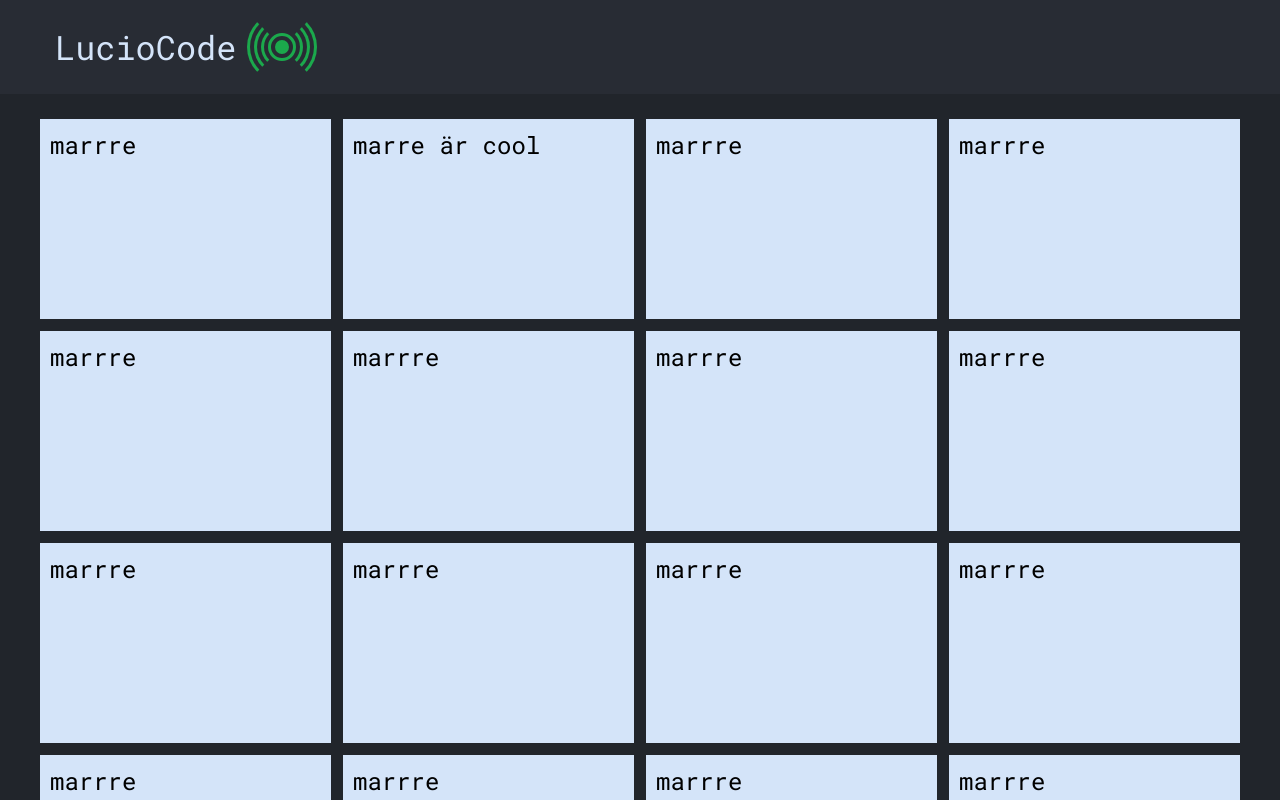
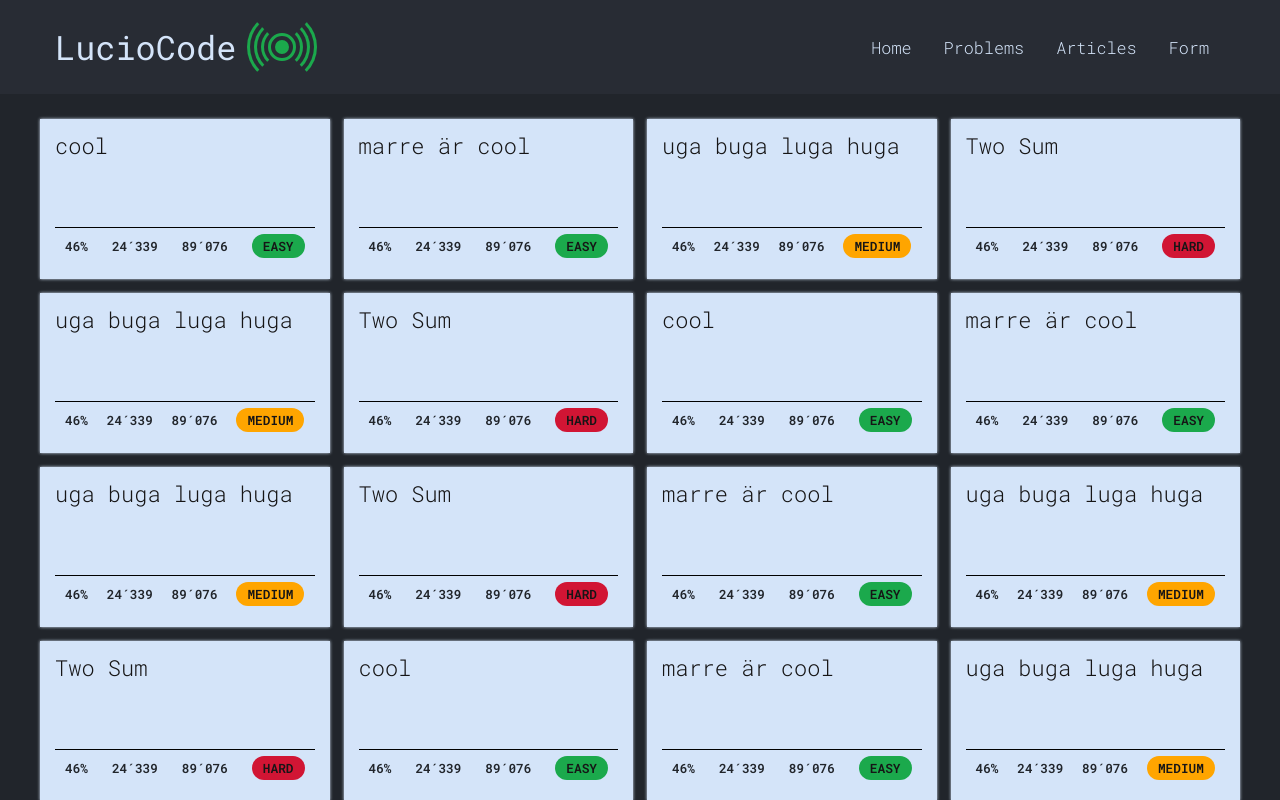
Before and after one commit to imMatheus/lucio, a React (Create React App) app: page /problems in a window 1280 px wide. Shown: the top 800 px of the page. Built offline with nearby package versions, Linux system fonts and the light colour scheme.

Commit message:
🔗 added routes, fixed navbar, made form dynamic
Co-authored-by: imMatheus2 <imMatheus2@users.noreply.github.com>

```diff
--- a/src/App.js
+++ b/src/App.js
@@ -1,33 +1,27 @@
-import { BrowserRouter as Router, Switch, Route, Link } from 'react-router-dom'
+import { BrowserRouter as Router, Switch, Route } from 'react-router-dom'
 import Form from './components/Form'
 import HomePage from './components/HomePage'
 import ProblemsPage from './components/problemspage/ProblemsPage'
 import './global.css'
 import Navbar from './components/navbar/Navbar'
-
+import { problems } from './problems/problems'
 function App() {
+    console.log(problems)
     return (
         <div className='App'>
             {/* Lucio to the moon 🚀🌙 */}
             <Router>
+                <Navbar />
                 <Switch>
                     <Route exact path='/'>
-                        <div className='comp-nav'>
-                            <Navbar />
-                            <HomePage />
-                        </div>
+                        <HomePage />
                     </Route>
-                    <Route exact path='/problems'>
-                        <div className='comp-nav'>
-                            <Navbar />
-                            <ProblemsPage />
-                        </div>
+                    <Route exact path='/problems' component={ProblemsPage} />
+                    <Route exact path='/form'>
+                        <Form problem={problems[1]} />
                     </Route>
-                    <Route exact path='/form'>
-                        <div className='comp-nav'>
-                            <Navbar />
-                            <Form />
-                        </div>
+                    <Route>
+                        <h6>404</h6>
                     </Route>
                 </Switch>
             </Router>
--- a/src/components/Form.jsx
+++ b/src/components/Form.jsx
@@ -2,7 +2,7 @@ import React, { useRef, useState } from 'react'
 import Question from './form/Question'
 import Monako from './form/Monako'
 // import WebFrame from './form/WebFrame'
-const Form = () => {
+const Form = ({ problem }) => {
     const resizebarRef = useRef(null)
     const questionRef = useRef(null)
     const editorRef = useRef(null)
@@ -12,7 +12,7 @@ const Form = () => {
 
     let isDraging = false
 
-    const mouseDownHandler = (e) => {
+    const mouseDownHandler = () => {
         isDraging = true
     }
 
@@ -35,7 +35,7 @@ const Form = () => {
 
     return (
         <div className='form'>
-            <Question qref={questionRef} />
+            <Question qref={questionRef} problem={problem} />
             {/* <WebFrame code={currentCode} fref={frameRef} /> */}
             <div ref={resizebarRef} className='resizebar' onMouseDown={mouseDownHandler}>
                 <div className='dots'>
--- a/src/components/form/Question.jsx
+++ b/src/components/form/Question.jsx
@@ -2,13 +2,22 @@ import React from 'react'
 import ThumbUpSharpIcon from '@material-ui/icons/ThumbUpSharp'
 import FavoriteBorderSharpIcon from '@material-ui/icons/FavoriteBorderSharp'
 import ShareSharpIcon from '@material-ui/icons/ShareSharp'
-const Question = ({ qref }) => {
+const Question = ({ qref, problem }) => {
+    console.log(problem)
+    let description = problem.problemDescription
+    let constrains = problem.constrains
+    let difficulty = problem.difficulty
+    let problemName = problem.problemName
+    let inputFormat = problem.inputFormat
+    let testCases = problem.sampleCases
+    console.log(testCases)
+
     return (
         <div className='question' ref={qref}>
             <div className='header'>
-                <div className='title'>1.Two Sum</div>
+                {problemName && <div className='title'>{problemName}</div>}
                 <div className='info'>
-                    <div className='info-div easy'>Easy</div>
+                    {difficulty && <div className='info-div easy'>{difficulty}</div>}
                     <div className='info-div'>
                         <ThumbUpSharpIcon /> 20678
                     </div>
@@ -24,21 +33,21 @@ const Question = ({ qref }) => {
             </div>
             <div className='content'>
                 <div className='content-subpart'>
-                    <div className='bold'>Problem descripsion</div>
-                    <p>
-                        Lorem ipsum dolor sit amet consectetur adipisicing elit. Rem harum hic quis cupiditate dolores
-                        possimus <span className='variable'>n</span> nobis magnam nihil ab.
-                        <p className='bulletpoint'>
-                            <span className='variable'>T</span> is a string
-                        </p>
-                        <p className='bulletpoint'>
-                            <span className='variable'>T</span> is a string
-                        </p>
-                        magni vero eligendi tempora distinctio doloremque? Perspiciatis eum ex odio voluptatem.
-                    </p>
+                    {description && (
+                        <>
+                            <div className='bold'>Problem descripsion</div>
+                            <p>{description}</p>
+                        </>
+                    )}
                 </div>
                 <div className='content-subpart'>
-                    <div className='bold'>Input format</div>
+                    {inputFormat && (
+                        <>
+                            <div className='bold'>Input format</div>
+                            <p>{inputFormat}</p>
+                        </>
+                    )}
+                    {/* <div className='bold'>Input format</div>
                     <p>
                         The first line contains number of testcases <span className='variable'>T</span>. The
                         <span className='variable'>2*T</span>subsequent lines each describe a test case over
@@ -46,22 +55,72 @@ const Question = ({ qref }) => {
                         space-separated integers, <span className='variable'>N</span> , <span className='variable'>A</span>,
                         and <span className='variable'>B</span>, respectively. The second contains{' '}
                         <span className='variable'>S</span> (the string Greg wishes to build).
-                    </p>
+                    </p> */}
                 </div>
                 <div className='content-subpart'>
-                    <div className='bold'>Constrains</div>
-                    <p className='bulletpoint'>
-                        <span className='variable'>T</span> is a string
-                    </p>
-                    <p className='bulletpoint'>
-                        <span className='variable'>W</span> is a integer
-                    </p>
-                    <p className='bulletpoint'>
-                        <span className='variable'>S</span>is composed of lowercase letters only.
-                    </p>
+                    {constrains && (
+                        <>
+                            <div className='bold'>Constrains</div>
+                            <div>
+                                {constrains.map((constrain) => (
+                                    <p className='bulletpoint'>{constrain}</p>
+                                ))}
+                            </div>
+                        </>
+                    )}
                 </div>
 
-                <div className='content-subpart'>
+                {/* do we have testCase? */}
+                {testCases &&
+                    // render it
+                    testCases.map(
+                        (testCase) => (
+                            <>
+                                {testCase.input && (
+                                    <div className='content-subpart'>
+                                        <div className='bold'>Sample inputs</div>
+                                        <div className='inputs'>
+                                            {testCase.input.map((input) => (
+                                                <div>{input.toString()}</div>
+                                            ))}
+                                        </div>
+                                    </div>
+                                )}
+                                {testCase.output && (
+                                    <div className='content-subpart'>
+                                        <div className='bold'>Sample output</div>
+                                        <div className='inputs'>
+                                            {testCase.output.map((output) => (
+                                                <div>{output.toString()}</div>
+                                            ))}
+                                        </div>
+                                    </div>
+                                )}
+                                {testCase.explanation && (
+                                    <div className='content-subpart'>
+                                        <div className='bold'>Explanations</div>
+                                        <p>{testCase.explanation.toString()}</p>
+                                    </div>
+                                )}
+                            </>
+                        )
+                        // do we have an input for it?
+                        // testCase.input && (
+                        //     // render it
+
+                        //     <div className='content-subpart'>
+                        //         <div className='bold'>hallo inputs</div>
+                        //         <div className='inputs'>
+                        //             {console.log(testCase.input)}
+                        //             {testCase.input.map((input) => (
+                        //                 <div>{input}</div>
+                        //             ))}
+                        //         </div>
+                        //     </div>
+                        // )
+                    )}
+
+                {/* <div className='content-subpart'>
                     <div className='bold'>Sample inputs</div>
                     <div className='inputs'>
                         <div>9</div>
@@ -73,27 +132,7 @@ const Question = ({ qref }) => {
                     <div className='inputs'>
                         <div>3</div>
                     </div>
-                </div>
-                <div className='content-subpart'>
-                    <div className='bold'>Explanations</div>
-                    <p>
-                        She can make the password strong by adding characters, for example, $hk, turning the password into
-                        Ab1$hk which is strong. characters aren't enough since the length must be at least .
-                    </p>
-                </div>
-                <div className='content-subpart'>
-                    <div className='bold'>Sample inputs</div>
-                    <div className='inputs'>
-                        <div>9</div>
-                        <div>LucioCode</div>
-                    </div>
-                </div>
-                <div className='content-subpart'>
-                    <div className='bold'>Sample output</div>
-                    <div className='inputs'>
-                        <div>3</div>
-                    </div>
-                </div>
+                </div> */}
             </div>
         </div>
     )
--- a/src/components/navbar/Navbar.jsx
+++ b/src/components/navbar/Navbar.jsx
@@ -1,6 +1,8 @@
+import { Link } from 'react-router-dom'
 const Navbar = () => {
     return (
         <div className='navbar'>
+            <Link exact to='/'>
                 <div className='logo'>
                     <h2>LucioCode</h2>
                     <div className='logo-icon'>
@@ -11,6 +13,21 @@ const Navbar = () => {
                         <div className='circle-line'></div>
                     </div>
                 </div>
+            </Link>
+            <div className='navbar-content'>
+                <Link exact to='/'>
+                    <div className='navbar-content-item'>Home</div>
+                </Link>
+                <Link exact to='/problems'>
+                    <div className='navbar-content-item'>Problems</div>
+                </Link>
+                <Link exact to='/acrticles'>
+                    <div className='navbar-content-item'>Articles</div>
+                </Link>
+                <Link exact to='/form'>
+                    <div className='navbar-content-item'>Form</div>
+                </Link>
+            </div>
         </div>
     )
 }
--- a/src/components/navbar/navbar.scss
+++ b/src/components/navbar/navbar.scss
@@ -1,12 +1,17 @@
 .navbar {
+    text-decoration: none;
     padding: 12px 55px;
     background: var(--main-bg);
     display: flex;
     justify-content: space-between;
     font-family: var(--font-family);
 
+    // removing underline for the links
+    & a {
+        text-decoration: none;
+    }
     & .logo {
-        // background: tomato;
+        cursor: pointer;
         font-size: 2.1rem;
         display: flex;
         align-items: center;
@@ -72,4 +77,23 @@
             }
         }
     }
+
+    &-content {
+        display: flex;
+        // width: 400px;
+        place-items: center;
+        // justify-items: center;
+
+        &-item {
+            cursor: pointer;
+            margin: 0 6px;
+            padding: 4px 10px;
+            display: inline-flex;
+            place-items: center;
+            color: var(--bold-color);
+            // font-size: var(--variable-fontsize);
+            font-size: 1.05rem;
+            font-weight: 300;
+        }
+    }
 }
--- a/src/components/problemspage/ProblemsPage.jsx
+++ b/src/components/problemspage/ProblemsPage.jsx
@@ -1,57 +1,74 @@
 import React from 'react'
-import Navbar from '../navbar/Navbar'
+import { Link } from 'react-router-dom'
+let currentPath = ''
 
-const ProblemsPage = () => {
+const ProblemsPage = ({ match }) => {
+    currentPath = match.path
+    console.log(match)
     return (
         <>
-            {/* <Navbar /> */}
             <div className='problems'>
-                <ProblemCard />
-                <ProblemCard name='marre är cool' />
-                <ProblemCard />
-                <ProblemCard />
-                <ProblemCard />
-                <ProblemCard />
-                <ProblemCard />
-                <ProblemCard />
-                <ProblemCard />
-                <ProblemCard />
-                <ProblemCard />
-                <ProblemCard />
-                <ProblemCard />
-                <ProblemCard />
-                <ProblemCard />
-                <ProblemCard />
-                <ProblemCard />
-                <ProblemCard />
-                <ProblemCard />
-                <ProblemCard />
-                <ProblemCard />
-                <ProblemCard />
-                <ProblemCard />
-                <ProblemCard />
-                <ProblemCard />
-                <ProblemCard />
-                <ProblemCard />
-                <ProblemCard />
-                <ProblemCard />
-                <ProblemCard />
-                <ProblemCard />
-                <ProblemCard />
-                <ProblemCard />
-                <ProblemCard />
-                <ProblemCard />
-                <ProblemCard />
+                <ProblemCard diff='easy' name=' cool' />
+                <ProblemCard diff='easy' name='marre är cool' />
+                <ProblemCard diff='medium' name=' uga buga luga huga' />
+                <ProblemCard diff='hard' />
+
+                <ProblemCard diff='medium' name=' uga buga luga huga' />
+                <ProblemCard diff='hard' />
+                <ProblemCard diff='easy' name=' cool' />
+                <ProblemCard diff='easy' name='marre är cool' />
+                <ProblemCard diff='medium' name=' uga buga luga huga' />
+                <ProblemCard diff='hard' />
+
+                <ProblemCard diff='easy' name='marre är cool' />
+                <ProblemCard diff='medium' name=' uga buga luga huga' />
+                <ProblemCard diff='hard' />
+                <ProblemCard diff='easy' name=' cool' />
+                <ProblemCard diff='easy' name='marre är cool' />
+                <ProblemCard diff='medium' name=' uga buga luga huga' />
+                <ProblemCard diff='hard' />
+                <ProblemCard diff='easy' name=' cool' />
+                <ProblemCard diff='easy' name='marre är cool' />
+                <ProblemCard diff='medium' name=' uga buga luga huga' />
+                <ProblemCard diff='hard' />
+                <ProblemCard diff='easy' name=' cool' />
+                <ProblemCard diff='easy' name='marre är cool' />
+                <ProblemCard diff='medium' name=' uga buga luga huga' />
+                <ProblemCard diff='hard' />
             </div>
         </>
     )
 }
 
-const ProblemCard = ({ name }) => {
+const ProblemCard = ({ name, diff }) => {
+    // taking the name then making into one word and changing the first letter
+    // of each word to uppercase
+    let dummy = name
+        ?.split(' ')
+        .filter((word) => word !== '')
+        .map((word) => word.charAt(0).toUpperCase() + word.slice(1))
+        .join('')
+
+    let path = dummy || 'noMatch'
     return (
-        <div className='problemcard'>
-            <div className='header'>{name ? name : 'marrre '}</div>
-        </div>
+        // changing to path to path appended to the currentPath
+        <Link to={`${currentPath}/${path}`}>
+            <div className='problemcard'>
+                <div className='header'>{name ? name : 'Two Sum'}</div>
+                <div className='metadata'>
+                    <span>46%</span>
+                    <span>24´339</span>
+                    <span>89´076</span>
+                    <div
+                        className={
+                            diff === 'easy' ? 'difficulty easy' : diff === 'medium' ? 'difficulty medium' : 'difficulty hard'
+                        }
+                    >
+                        {diff}
+                    </div>
+                </div>
+            </div>
+        </Link>
     )
 }
 
--- a/src/components/problemspage/problems.scss
+++ b/src/components/problemspage/problems.scss
@@ -4,16 +4,65 @@
     padding: 25px 40px;
     display: grid;
     grid-template-columns: repeat(auto-fit, minmax(280px, 1fr));
-    row-gap: 12px;
-    column-gap: 12px;
+    row-gap: 14px;
+    column-gap: 14px;
     font-family: var(--font-family);
     & .problemcard {
+        cursor: pointer;
         background: var(--bold-color);
-        min-height: 200px;
-        padding: 10px;
+        min-height: 160px;
+        padding: 15px;
+        position: relative;
+        display: flex;
+        flex-direction: column;
+        box-shadow: 0px 0px 3px var(--bold-color);
+
+        &:hover {
+            & .header {
+                color: var(--color-success);
+            }
+        }
 
         & .header {
-            font-size: 24px;
+            transition: color 100ms;
+            font-size: 22px;
+            line-height: 1.1;
+            font-weight: 300;
+            // justify-self: flex-start;
+        }
+
+        & .metadata {
+            color: var(--bg);
+            border-top: solid 1px black;
+            font-size: 0.8rem;
+            margin-top: auto;
+            font-weight: 600;
+            display: flex;
+            flex-wrap: wrap;
+            align-items: center;
+            padding: 6px 10px;
+            justify-content: space-between;
+
+            & .difficulty {
+                display: inline-block;
+                padding: 4px 11px;
+                border-radius: 20px;
+                color: var(--resize-bg);
+                text-transform: uppercase;
+
+                background: var(--color-success);
+
+                // clases to change the background color depending on the difficulty
+                &.easy {
+                    background: var(--color-success);
+                }
+                &.medium {
+                    background: orange;
+                }
+                &.hard {
+                    background: var(--color-fail);
+                }
+            }
         }
     }
 }
--- a/src/global.css
+++ b/src/global.css
@@ -53,6 +53,10 @@ body {
 body .comp-nav {
   display: grid;
   grid-template-rows: auto 1fr;
+}
+body a {
+  color: var(--resize-bg);
+  text-decoration: none;
 }
 body .form {
   width: 100vw;
@@ -499,26 +503,71 @@ body .problems {
   padding: 25px 40px;
   display: grid;
   grid-template-columns: repeat(auto-fit, minmax(280px, 1fr));
-  row-gap: 12px;
-  column-gap: 12px;
+  row-gap: 14px;
+  column-gap: 14px;
   font-family: var(--font-family);
 }
 body .problems .problemcard {
+  cursor: pointer;
   background: var(--bold-color);
-  min-height: 200px;
-  padding: 10px;
+  min-height: 160px;
+  padding: 15px;
+  position: relative;
+  display: flex;
+  flex-direction: column;
+  box-shadow: 0px 0px 3px var(--bold-color);
+}
+body .problems .problemcard:hover .header {
+  color: var(--color-success);
 }
 body .problems .problemcard .header {
-  font-size: 24px;
+  transition: color 100ms;
+  font-size: 22px;
+  line-height: 1.1;
+  font-weight: 300;
+}
+body .problems .problemcard .metadata {
+  color: var(--bg);
+  border-top: solid 1px black;
+  font-size: 0.8rem;
+  margin-top: auto;
+  font-weight: 600;
+  display: flex;
+  flex-wrap: wrap;
+  align-items: center;
+  padding: 6px 10px;
+  justify-content: space-between;
+}
+body .problems .problemcard .metadata .difficulty {
+  display: inline-block;
+  padding: 4px 11px;
+  border-radius: 20px;
+  color: var(--resize-bg);
+  text-transform: uppercase;
+  background: var(--color-success);
+}
+body .problems .problemcard .metadata .difficulty.easy {
+  background: var(--color-success);
+}
+body .problems .problemcard .metadata .difficulty.medium {
+  background: orange;
+}
+body .problems .problemcard .metadata .difficulty.hard {
+  background: var(--color-fail);
 }
 body .navbar {
+  text-decoration: none;
   padding: 12px 55px;
   background: var(--main-bg);
   display: flex;
   justify-content: space-between;
   font-family: var(--font-family);
 }
+body .navbar a {
+  text-decoration: none;
+}
 body .navbar .logo {
+  cursor: pointer;
   font-size: 2.1rem;
   display: flex;
   align-items: center;
@@ -615,5 +664,19 @@ body .navbar .logo-icon .circle-line:nth-child(5) {
   border-color: var(--color-success);
   background-color: var(--color-success);
 }
+body .navbar-content {
+  display: flex;
+  place-items: center;
+}
+body .navbar-content-item {
+  cursor: pointer;
+  margin: 0 6px;
+  padding: 4px 10px;
+  display: inline-flex;
+  place-items: center;
+  color: var(--bold-color);
+  font-size: 1.05rem;
+  font-weight: 300;
+}
 
 /*# sourceMappingURL=global.css.map */
--- a/src/global.scss
+++ b/src/global.scss
@@ -35,6 +35,12 @@ body {
         grid-template-rows: auto 1fr;
     }
 
+    // resetting for route links
+    & a {
+        color: var(--resize-bg);
+        text-decoration: none;
+    }
+
     --color-success: #1ba94c;
     --color-fail: #d11534;
     --main-bg: #282c34;
```
Also changed, not shown: src/problems/problems.js (+12 -8 lines), 1 other file (tests, documents, lock files or other folders). Lines whose indentation alone changed are shown as unchanged.
